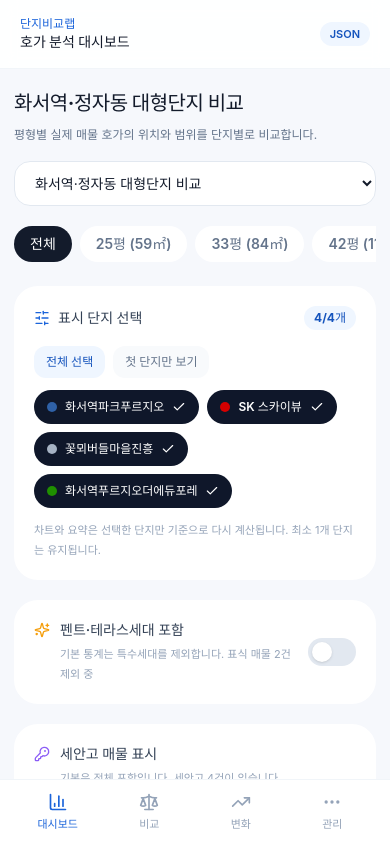
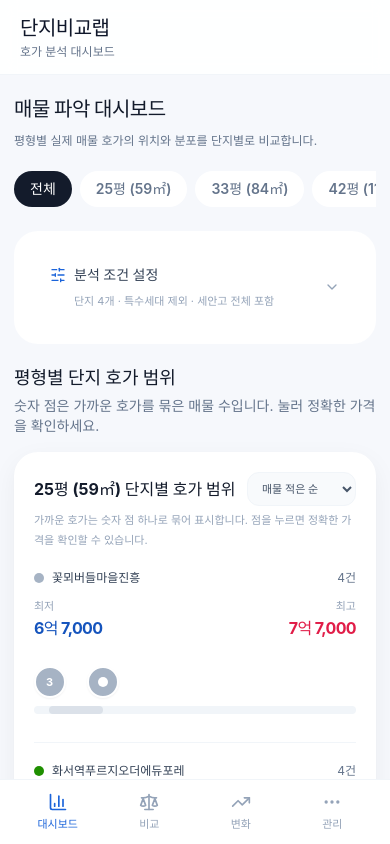
Before and after one commit to impaztt/apt, a React (Vite) app: page / in a window 390 px wide. Shown: the top 844 px of the page. Built offline with nearby package versions, Linux system fonts and the light colour scheme.

Commit message:
Compact dashboard controls and header

```diff
--- a/src/pages/DashboardPage.tsx
+++ b/src/pages/DashboardPage.tsx
@@ -1,6 +1,6 @@
 import { useEffect, useState } from 'react';
 import { Link } from 'react-router-dom';
-import { Check, SlidersHorizontal, TrendingUp } from 'lucide-react';
+import { Check, ChevronDown, SlidersHorizontal, TrendingUp } from 'lucide-react';
 import { PriceRangeSummary } from '../features/comparisons/components/PriceRangeSummary';
 import {
   filterSpecialListings,
@@ -60,6 +60,9 @@ export function DashboardPage() {
   const capturedDates = complexIds.map((id) => latestCapturedDates[id]).filter((date): date is string => Boolean(date));
   const latestCapturedDate = [...capturedDates].sort().pop() ?? null;
   const differingDates = new Set(capturedDates).size > 1;
+  const specialUnitLabel = includeSpecialUnits ? '특수세대 포함' : '특수세대 제외';
+  const tenantOccupiedLabel =
+    tenantOccupiedMode === 'all' ? '세안고 전체 포함' : tenantOccupiedMode === 'exclude' ? '세안고 제외' : '세안고만';
   const lowPriceListings = [...selectedListings]
     .filter((listing): listing is typeof listing & { price: number } => listing.price !== null)
     .sort((a, b) => a.price - b.price)
@@ -88,11 +91,31 @@ export function DashboardPage() {
   return (
     <div className="space-y-5 sm:space-y-7">
       <PageHeader
-        title={activeGroup?.name ?? '호가 분포 대시보드'}
-        description="평형별 실제 매물 호가의 위치와 범위를 단지별로 비교합니다."
-        action={
+        title="매물 파악 대시보드"
+        description="평형별 실제 매물 호가의 위치와 분포를 단지별로 비교합니다."
+      />
+
+      <AreaTabs value={areaGroup} options={areaOptions} onChange={setAreaGroup} />
+
+      <Card className="overflow-hidden p-0 shadow-none">
+        <details className="group">
+          <summary className="flex cursor-pointer list-none items-center justify-between gap-3 px-4 py-3.5 sm:px-5 sm:py-4">
+            <span className="min-w-0">
+              <span className="inline-flex items-center gap-2 text-sm font-semibold text-slate-700">
+                <SlidersHorizontal className="h-4 w-4 shrink-0 text-brand-600" />
+                분석 조건 설정
+              </span>
+              <span className="mt-1 block truncate pl-6 text-[11px] text-slate-400">
+                단지 {complexIds.length}개 · {specialUnitLabel} · {tenantOccupiedLabel}
+              </span>
+            </span>
+            <ChevronDown className="h-4 w-4 shrink-0 text-slate-400 transition group-open:rotate-180" />
+          </summary>
+          <div className="space-y-3 border-t border-slate-100 px-3.5 pb-3.5 pt-3 sm:px-5 sm:pb-5">
+            <label className="block rounded-2xl bg-slate-50 p-3.5 text-sm font-semibold text-slate-700">
+              비교 그룹 선택
               <select
-            className="field-control mt-0 w-full sm:min-w-[240px]"
+                className="field-control mt-2 w-full bg-white"
                 value={activeGroup?.id ?? ''}
                 onChange={(event) => setSelectedGroupId(event.target.value)}
               >
@@ -102,24 +125,18 @@ export function DashboardPage() {
                   </option>
                 ))}
               </select>
-        }
-      />
-
-      <AreaTabs value={areaGroup} options={areaOptions} onChange={setAreaGroup} />
-
-      <Card className="p-3.5 shadow-none sm:p-5">
-        <details open>
-          <summary className="flex cursor-pointer list-none items-center justify-between gap-3">
-            <span className="inline-flex min-w-0 items-center gap-2 text-sm font-semibold text-slate-700">
-              <SlidersHorizontal className="h-4 w-4 shrink-0 text-brand-600" />
+            </label>
+            <div className="rounded-2xl bg-slate-50 p-3.5">
+              <div className="flex items-center justify-between gap-3">
+                <p className="inline-flex items-center gap-2 text-sm font-semibold text-slate-700">
+                  <SlidersHorizontal className="h-4 w-4 text-brand-600" />
                   표시 단지 선택
-            </span>
+                </p>
                 <span className="shrink-0 rounded-full bg-brand-50 px-2.5 py-1 text-xs font-bold text-brand-700">
                   {complexIds.length}/{groupComplexIds.length}개
                 </span>
-          </summary>
-          <div className="mt-4">
-            <div className="flex gap-2">
+              </div>
+              <div className="mt-3 flex gap-2">
                 <button
                   type="button"
                   className="rounded-xl bg-brand-50 px-3 py-2 text-xs font-semibold text-brand-700"
@@ -129,7 +146,7 @@ export function DashboardPage() {
                 </button>
                 <button
                   type="button"
-                className="rounded-xl bg-slate-50 px-3 py-2 text-xs font-semibold text-slate-500"
+                  className="rounded-xl bg-white px-3 py-2 text-xs font-semibold text-slate-500"
                   onClick={() => setSelectedComplexIds(groupComplexIds.slice(0, 1))}
                 >
                   첫 단지만 보기
@@ -155,22 +172,13 @@ export function DashboardPage() {
                   );
                 })}
               </div>
-            <p className="mt-3 text-[11px] leading-5 text-slate-400">차트와 요약은 선택한 단지만 기준으로 다시 계산됩니다. 최소 1개 단지는 유지됩니다.</p>
+              <p className="mt-3 text-[11px] leading-5 text-slate-400">차트와 요약은 선택한 단지만 기준으로 계산됩니다. 최소 1개 단지는 유지됩니다.</p>
+            </div>
+            <SpecialUnitToggle embedded checked={includeSpecialUnits} onChange={setIncludeSpecialUnits} specialCount={specialSaleCount} />
+            <TenantOccupiedToggle embedded mode={tenantOccupiedMode} onChange={setTenantOccupiedMode} occupiedCount={tenantOccupiedSaleCount} />
           </div>
         </details>
       </Card>
-
-      <SpecialUnitToggle
-        checked={includeSpecialUnits}
-        onChange={setIncludeSpecialUnits}
-        specialCount={specialSaleCount}
-      />
-
-      <TenantOccupiedToggle
-        mode={tenantOccupiedMode}
-        onChange={setTenantOccupiedMode}
-        occupiedCount={tenantOccupiedSaleCount}
-      />
 
       {summaries.length ? (
         <>
--- a/src/shared/components/AppShell.tsx
+++ b/src/shared/components/AppShell.tsx
@@ -53,23 +53,18 @@ export function AppShell() {
         <div className="px-3">
           <p className="text-xs font-semibold text-brand-600">APT PRICE COMPARE</p>
           <p className="mt-2 text-xl font-bold tracking-tight">단지비교랩</p>
-          <span className="mt-4 inline-flex rounded-full bg-brand-50 px-2.5 py-1 text-xs font-medium text-brand-700">
-            JSON 파일 데이터
-          </span>
+          <p className="mt-2 text-sm font-medium text-slate-500">호가 분석 대시보드</p>
         </div>
         <div className="mt-10">
           <Navigation />
         </div>
       </aside>
 
-      <header className="sticky top-0 z-10 flex items-center justify-between border-b border-slate-100 bg-white/90 px-5 py-4 backdrop-blur lg:hidden">
+      <header className="sticky top-0 z-10 border-b border-slate-100 bg-white/90 px-5 py-3.5 backdrop-blur lg:hidden">
         <div>
-          <p className="text-xs font-semibold text-brand-600">단지비교랩</p>
-          <p className="text-sm font-bold">호가 분석 대시보드</p>
+          <p className="text-xl font-extrabold tracking-tight text-slate-900">단지비교랩</p>
+          <p className="mt-0.5 text-xs font-medium text-slate-500">호가 분석 대시보드</p>
         </div>
-        <span className="rounded-full bg-brand-50 px-2.5 py-1 text-[11px] font-semibold text-brand-700">
-          JSON
-        </span>
       </header>
 
       <main className="mx-auto max-w-6xl px-3.5 pb-24 pt-5 sm:px-6 sm:pt-6 lg:ml-64 lg:px-10 lg:pb-10 lg:pt-9">
--- a/src/shared/components/SpecialUnitToggle.tsx
+++ b/src/shared/components/SpecialUnitToggle.tsx
@@ -5,18 +5,19 @@ export function SpecialUnitToggle({
   checked,
   onChange,
   specialCount,
+  embedded = false,
 }: {
   checked: boolean;
   onChange: (checked: boolean) => void;
   specialCount: number;
+  embedded?: boolean;
 }) {
-  return (
-    <Card className="p-3.5 shadow-none sm:p-5">
+  const content = (
       <label className="flex cursor-pointer items-center justify-between gap-3">
         <span className="flex min-w-0 gap-2.5">
           <Sparkles className="mt-0.5 h-4 w-4 shrink-0 text-amber-500" />
           <span>
-            <span className="block text-sm font-semibold text-slate-700">펜트·테라스세대 포함</span>
+            <span className="block text-sm font-semibold text-slate-700">펜트·테라스 세대 포함</span>
             <span className="mt-1 block text-[11px] leading-5 text-slate-400">
               기본 통계는 특수세대를 제외합니다.
               {specialCount > 0 ? ` 표식 매물 ${specialCount}건 ${checked ? '포함 중' : '제외 중'}` : ''}
@@ -37,6 +38,8 @@ export function SpecialUnitToggle({
           />
         </span>
       </label>
-    </Card>
   );
+
+  if (embedded) return <div className="rounded-2xl bg-slate-50 p-3.5">{content}</div>;
+  return <Card className="p-3.5 shadow-none sm:p-5">{content}</Card>;
 }
--- a/src/shared/components/TenantOccupiedToggle.tsx
+++ b/src/shared/components/TenantOccupiedToggle.tsx
@@ -6,10 +6,12 @@ export function TenantOccupiedToggle({
   mode,
   onChange,
   occupiedCount,
+  embedded = false,
 }: {
   mode: TenantOccupiedFilterMode;
   onChange: (mode: TenantOccupiedFilterMode) => void;
   occupiedCount: number;
+  embedded?: boolean;
 }) {
   const options: { value: TenantOccupiedFilterMode; label: string }[] = [
     { value: 'all', label: '전체 포함' },
@@ -17,8 +19,7 @@ export function TenantOccupiedToggle({
     { value: 'only', label: '세안고만 보기' },
   ];
 
-  return (
-    <Card className="p-3.5 shadow-none sm:p-5">
+  const content = (
       <div className="flex gap-2.5">
         <span className="shrink-0">
           <KeyRound className="mt-0.5 h-4 w-4 shrink-0 text-violet-500" />
@@ -45,6 +46,8 @@ export function TenantOccupiedToggle({
           </div>
         </div>
       </div>
-    </Card>
   );
+
+  if (embedded) return <div className="rounded-2xl bg-slate-50 p-3.5">{content}</div>;
+  return <Card className="p-3.5 shadow-none sm:p-5">{content}</Card>;
 }
```
Lines whose indentation alone changed are shown as unchanged.
